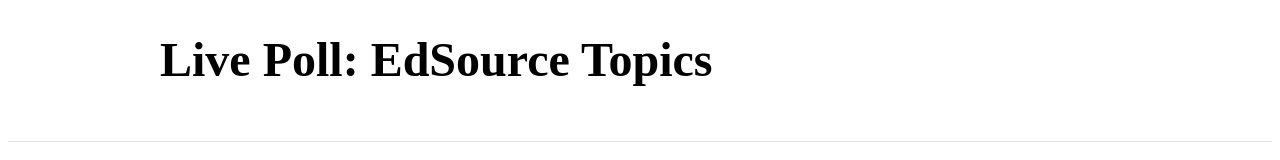
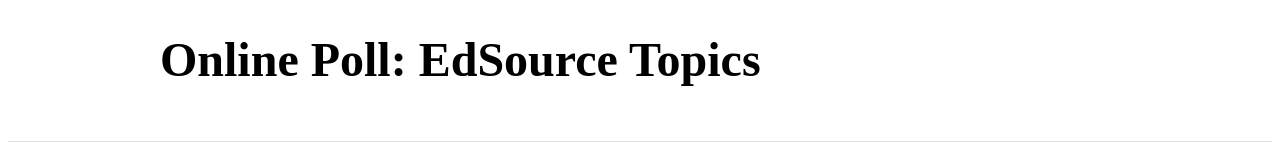
Before and after one commit to edsource/table-leg, a plain HTML site: page online-poll/index.html in a window 1280 px wide. Drawn offline with Linux system fonts and the light colour scheme; no server answers; a web font is replaced by a local one.

Commit message:
small change

```diff
--- a/online-poll/index.html
+++ b/online-poll/index.html
@@ -16,7 +16,7 @@
 <body>
 	<header id="header" class="clearfix">
 		<div class="wrapper">
-			<h1>Live Poll: EdSource Topics</h1>
+			<h1>Online Poll: EdSource Topics</h1>
 		</div>
 	</header>
 	<div class="wrapper main">
```
